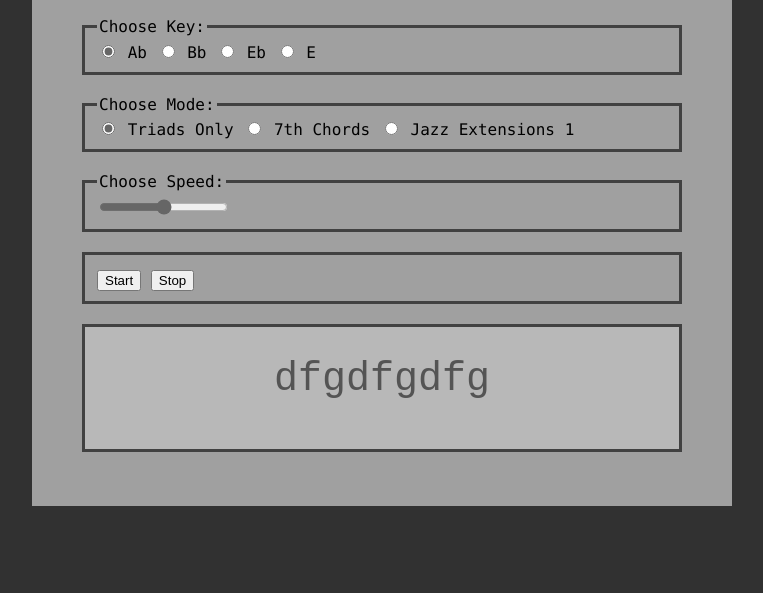
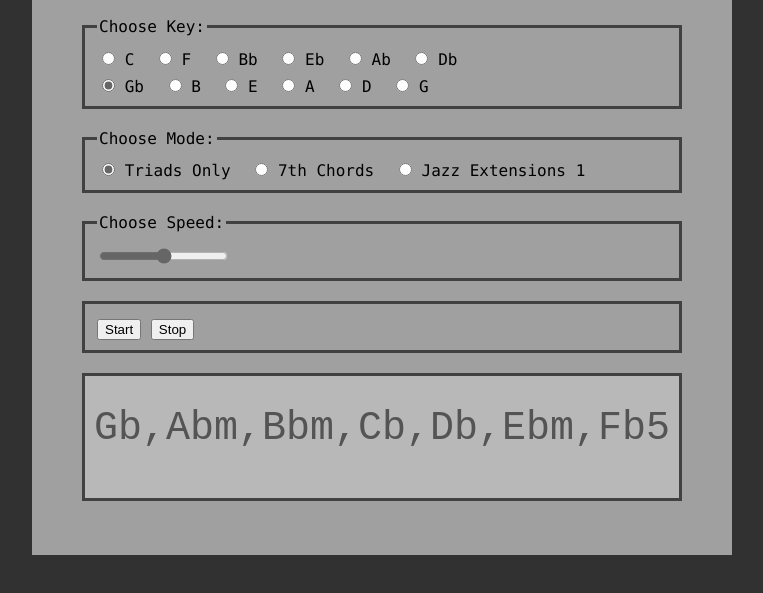
Before and after one commit to elliothogg/piano-chord-practice-tool, a plain HTML site: page index.html in a window 1280 px wide. Both pictures are taken after a click on the button "Start". Shown: the part 111-704 px from the top of the page, without its empty margins (258-1021 px from the left). Drawn offline with Linux system fonts and the light colour scheme.

Commit message:
all chords for each key are now displayed

```diff
--- a/index.html
+++ b/index.html
@@ -17,20 +17,45 @@
     <main>
 
         <form>
-            <fieldset>
+            <fieldset id="selected-key">
             <legend>Choose Key:</legend>
 
-            <input type="radio" id="Ab" name="key" checked>
+            <input type="radio" id="C" name="key" value="C" checked>
+            <label for="C">C</label>
+
+            <input type="radio" id="F" name="key" value="F">
+            <label for="F">F</label>
+
+            <input type="radio" id="Bb" name="key" value="Bb">
+            <label for="Bb">Bb</label>
+
+            <input type="radio" id="Eb" name="key" value="Eb">
+            <label for="Eb">Eb</label>
+
+            <input type="radio" id="Ab" name="key" value="Ab">
             <label for="Ab">Ab</label>
 
-            <input type="radio" id="Bb" name="key">
-            <label for="Bb">Bb</label>
+            <input type="radio" id="Db" name="key" value="Db">
+            <label for="Db">Db</label><br>
 
-            <input type="radio" id="Eb" name="key">
-            <label for="Eb">Eb</label>
+            <input type="radio" id="Gb" name="key" value="Gb" checked>
+            <label for="Gb">Gb</label>
 
-            <input type="radio" id="E" name="key">
+            <input type="radio" id="B" name="key" value="B">
+            <label for="B">B</label>
+
+            <input type="radio" id="E" name="key" value="E">
             <label for="E">E</label>
+
+            <input type="radio" id="A" name="key" value="A">
+            <label for="A">A</label>
+
+            <input type="radio" id="D" name="key" value="D">
+            <label for="D">D</label>
+
+            <input type="radio" id="G" name="key" value="G">
+            <label for="G">G</label>
+
             </fieldset>
         </form>
 
@@ -38,13 +63,13 @@
             <fieldset>
                 <legend>Choose Mode:</legend>
 
-            <input type="radio" id="triads-only" name="difficulty" checked>
+            <input type="radio" id="triads-only" name="mode" value="triads" checked>
             <label for="triads-only">Triads Only</label>
 
-            <input type="radio" id="7th-chords" name="difficulty">
+            <input type="radio" id="7th-chords" name="mode" value="seventhChords">
             <label for="7th-chords">7th Chords</label>
 
-            <input type="radio" id="jazz-extensions-1" name="difficulty">
+            <input type="radio" id="jazz-extensions-1" name="mode" value="jazzExtensions1">
             <label for="jazz-extensions-1">Jazz Extensions 1</label>
             </fieldset>
         </form>
@@ -58,7 +83,7 @@
 
         <form>
             <fieldset id="start-stop-buttons">
-                <button type="button" id="start" onClick="sayHello()">Start</button>
+                <button type="button" id="start" onClick="displayChords()">Start</button>
                 <button type="button" id="stop">Stop</button>
             </fieldset>
         </form>
--- a/scripts/script.js
+++ b/scripts/script.js
@@ -1,3 +1,49 @@
-function sayHello() {
-    document.getElementById('chords').value ='dfgdfgdfg'
+function displayChords() {
+    key = document.querySelector('input[name = key]:checked').value
+    mode = document.querySelector('input[name = mode]:checked').value
+    document.getElementById('chords').value = zipWith(keys[key], chords[mode])
+
 }
+
+let Eb = ["Eb","F","G","Ab","Bb","C","D"]
+
+keys = {
+    C: ["C","D","E","F","G","A","B"],
+    F: ["F","G","A","Bb","C","D","E"],
+    Bb: ["Bb","C","D","Eb","F","G","A"],
+    Eb: ["Eb","F","G","Ab","Bb","C","D"],
+    Ab: ["Ab","Bb","C","Db","Eb","F","G"],
+    Db: ["Db","Eb","F","Gb","Ab","Bb","C"],
+    Gb: ["Gb","Ab","Bb","Cb","Db","Eb","F"],
+    B: ["B","C#","D#","E","F#","G#","A#"],
+    E: ["E","F#","G#","A","B","C#","D#"],
+    A: ["A","B","C#","D","E","F#","G#"],
+    D: ["D","E","F#","G","A","B","C#"],
+    G: ["G","A","B","C","D","E","F#"],
+    }
+
+chords = {
+    triads: ["","m","m","","","m","b5"],
+    seventhChords: ["ma7","mi7","mi7","ma7","7","mi7","mi7b5"],
+    jazzExtensions1: ["ma9","mi9","mi7","ma7","7(b9)","mi9","mi7b5"]
+}
+
+
+
+
+function zipWith(array1, array2) {
+    const zippedArray = []
+
+    for (i=0; i < array1.length; i++) {
+        zippedArray[i] = array1[i].concat(array2[i])
+    }
+    return zippedArray
+}
+
+
+const EbTriads = zipWith(Eb,triads)
+
+hello = document.getElementById("key")
+
+console.log(EbTriads)
+console.log(document.getElementsByName('key'))
--- a/styles/style.css
+++ b/styles/style.css
@@ -58,3 +58,12 @@ input {
 #start-stop-buttons {
   padding-top: 15px;
 }
+
+label {
+  padding-right: 10px;
+}
+
+input {
+  margin-right: 0;
+  margin-top: 10px;
+}
```
Also changed, not shown: README.md, 2 other files.
